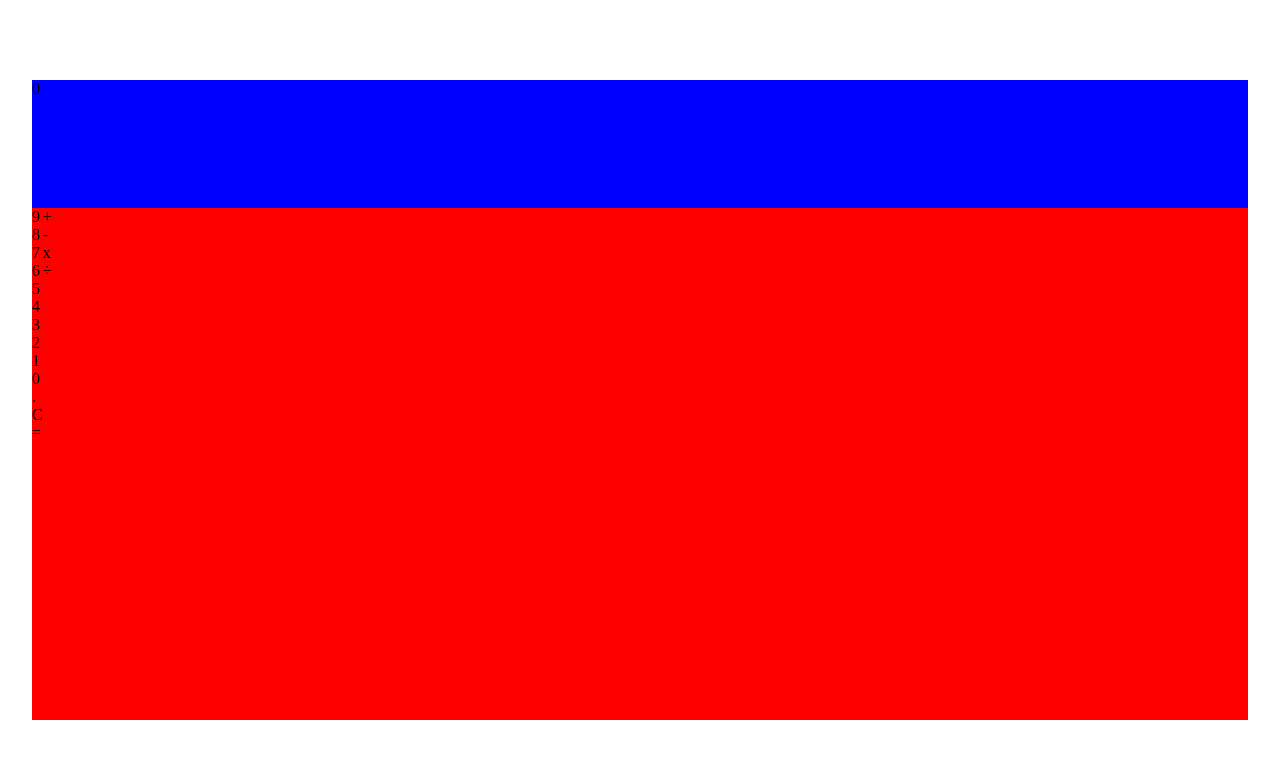
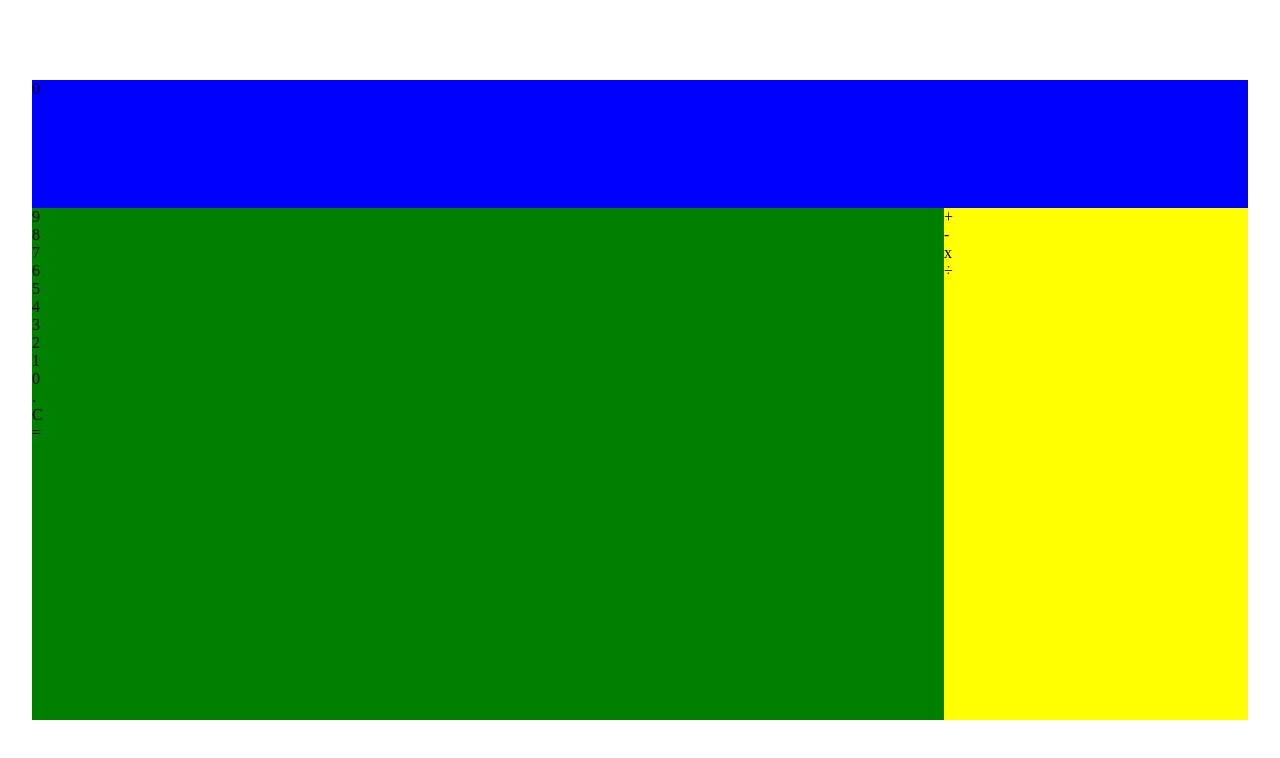
Before and after one commit to cmonez/vanilla-calculator, a plain HTML site: page index.html in a window 1280 px wide. Drawn offline with Linux system fonts and the light colour scheme.

Commit message:
Seperate numbers and operations into their sides

```diff
--- a/styles/styles.css
+++ b/styles/styles.css
@@ -23,3 +23,15 @@
   display: flex;
   flex-direction: row;
 }
+
+#numbers {
+  width: 75%;
+  height: 100%;
+  background: green;
+}
+
+#operations {
+  width: 25%;
+  height: 100%;
+  background: yellow;
+}
```
